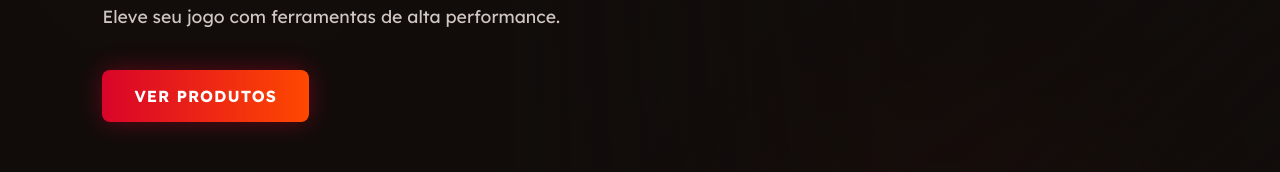
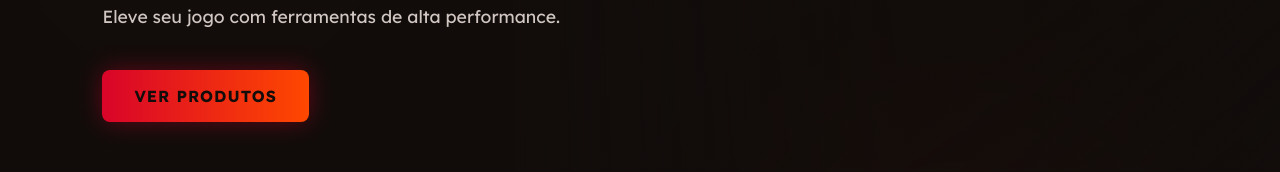
Before and after one commit to edulanzarin/singularity, a plain HTML site: page index.html in a window 1280 px wide. Shown: the part 410-582 px from the top of the page. Drawn offline with Linux system fonts and the light colour scheme.

```diff
--- a/assets/css/style.css
+++ b/assets/css/style.css
@@ -251,7 +251,7 @@
 .hero-cta {
     display: inline-block;
     background: linear-gradient(90deg, var(--accent-1), var(--accent-2));
-    color: var(--text-primary);
+    color: var(--bg-dark);
     font-weight: 700;
     font-size: 16px;
     text-decoration: none;
```
